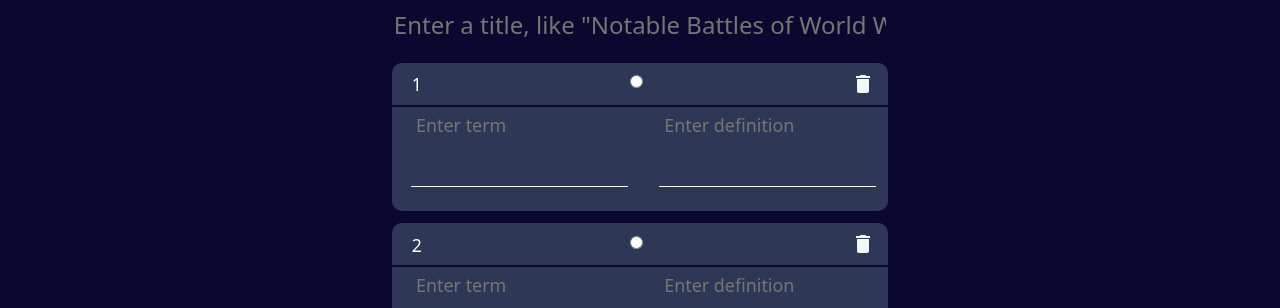
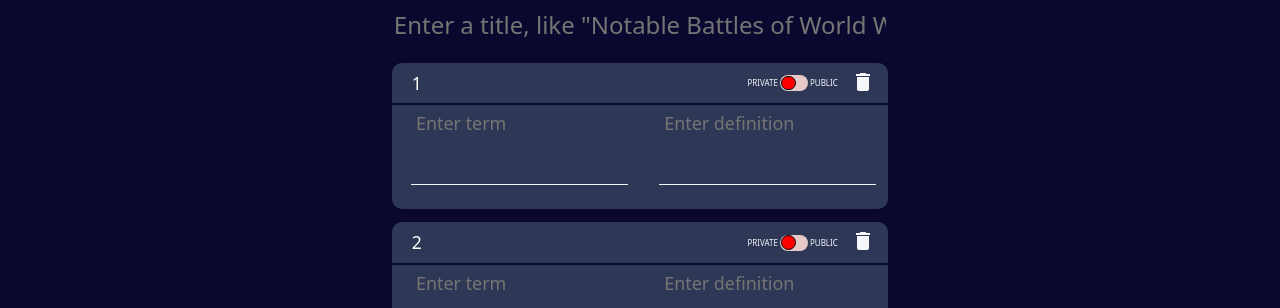
Before and after one commit to vvalentinv/Lumos-LL-Final, a React (Create React App) app in the folder client/: page /createdeck in a window 1280 px wide. Shown: the part 167-475 px from the top of the page. Built offline with nearby package versions, Linux system fonts and the light colour scheme; no server answers.

Commit message:
add public/private slider to card the component

```diff
--- a/client/src/components/card/card.component.jsx
+++ b/client/src/components/card/card.component.jsx
@@ -66,14 +66,30 @@ const Card = (props) => {
             <div className='deck-card'>
                 <div className='card-toolbar'>
                     <span className='card-number'>{number}</span>
-                    <div className='set-visibility-button-container' onClick={() => {
+                    {/* <div className='set-visibility-button-container' onClick={() => {
                         dispatch(updateCardIsPublic(id));
                         setActive(!active);
                     }}>
-                        <input type='radio' checked={active}>
+                        <label className="private-toggle">private</label>
+                        <input type='checkbox' class='toggle' checked={active}>
                         </input>
+                        <label>public</label>
+                    </div> */}
+                    <div className="public-delete">
+                    <div className='set-visibility-button-container'>
+                        <label className="private-label">PRIVATE</label>
+                        <div onClick={() => {
+                        dispatch(updateCardIsPublic(id));
+                        setActive(!active);
+                    }}>
+                            <input type='checkbox' class='toggle' checked={active}></input>
+                            <label></label>
+                        </div>
+                        <label className="public-label">PUBLIC</label>
+
                     </div>
                     <div className='delete-logo-container'>
+                    </div>
                         <DeleteIcon
                             className='delete-logo'
                             onClick={() => length <= 2 ? null : dispatch(deleteCard(id))}
--- a/client/src/components/card/card.styles.scss
+++ b/client/src/components/card/card.styles.scss
@@ -17,7 +17,7 @@
 
     .card-number {
         color: #ffffff;
-        margin: 0.1vw 0 0 1vw;
+        margin: 0 0 0 1vw;
         font-size: 1.1rem;
     }
 
@@ -32,29 +32,115 @@
         }
     }
 
-    .set-visibility-button-container {
-        cursor: pointer;
+    // .set-visibility-button-container {
+    //     cursor: pointer;
 
-        &:hover {
-            color: 	#FF0000;
-        }
-        &:focus {
-            background-color: orange;
-        }
-    }
+    //     &:hover {
+    //         color: 	#FF0000;
+    //     }
+    //     &:focus {
+    //         background-color: orange;
+    //     }
+    // }
+
+    .public-delete {
+        display: flex;
 
         .delete-logo {
             cursor: pointer;
-        margin: 0 0.5vw 0 0;
-        @media (max-width: 720px),(max-height: 500px) {
-            font-size: 1em;
-        }
+            margin: 0 0.5vw 0 1vw;
+            // @media (max-width: 720px),(max-height: 500px) {
+            //     font-size: 1em;
+            // }
 
             &:hover {
                 color:	#FF0000;
             }
         }
 
+
+        .set-visibility-button-container {
+            display: flex;
+            align-items: center;
+            text-align: center;
+            font-size: 1em;
+
+            .private-label {
+                // visibility: hidden;
+                margin-right: 0.3em;
+                font-size: 0.5em;
+            }
+
+            .public-label {
+            margin-left: 0.3em;
+            font-size: 0.5em;
+            }
+
+            .toggle {
+                opacity: 0;
+                visibility: hidden;
+                position: absolute;
+                left: -9000px;
+                top: -9000px;
+            }
+
+            .toggle + label {
+                position: relative;
+                display: flex;
+                align-items: center;
+                cursor: pointer;
+                // color: red;
+            }
+
+            // .private-toggle::before {
+            //     // visibility: none;
+            //     font-size: 0.5em;
+            //     margin-right: 0.3em;
+            // }
+
+            .toggle + label::before {
+                content: "";
+                width: 1.7em;
+                height: 1em;
+                background-color: hsl(0, 40%, 85%);
+                border-radius: 1em;
+                // margin-right: 0.3em;
+            }
+
+            .toggle + label::after {
+                position: absolute;
+                left: 0.06em;
+                content: "";
+                width: .9em;
+                height: .9em;
+                border: 1px solid black;
+                background-color: red;
+                border-radius: 1em;
+            }
+
+            .toggle:checked + label::after {
+                position: absolute;
+                left: 0.7em;
+                // background-color: hsl(100, 80%, 30%);
+                background-color: green;
+                border-radius: 1em;
+            }
+
+            // .toggle:checked + label::after {
+            //     position: absolute;
+            //     left: 0.75em;
+            //     border: 1px solid black;
+            //     // background-color: hsl(54, 89%, 64%);
+            //     background-color: gold;
+            //     border-radius: 1em;
+            // }
+
+            .toggle:checked + label {
+                color:red
+            }
+
+        }
+    }
 
     .input-text {
         margin: 0 1.5vh 0 1.5vw;
--- a/client/src/components/header/header.component.jsx
+++ b/client/src/components/header/header.component.jsx
@@ -378,7 +378,7 @@ export default function Header() {
               style={{ position: 'relative', zIndex: 10 }}>
               <SearchIconWrapper >
                 <SearchIcon/>
-                <CancelIcon sx={{ ml: 40}}/>
+                <CancelIcon sx={{ ml: 40, cursor: 'pointer'}}/>
               </SearchIconWrapper>
               <StyledInputBase
                 autoComplete="off"
--- a/client/src/pages/home-page/home-page.component.jsx
+++ b/client/src/pages/home-page/home-page.component.jsx
@@ -90,7 +90,7 @@ const HomePage = () => {
   return (
     <div className='deck-container'>
       <div className='deck-div'>
-        <h1 className='deck-title'>{`Your Decks`}</h1>
+        <h1 className='deck-title'>{`Your decks`}</h1>
       </div>
       <div className='user-name'>
         {!isLoading ? <span>{name}</span> : ''}
```
Lines whose indentation alone changed are shown as unchanged.
